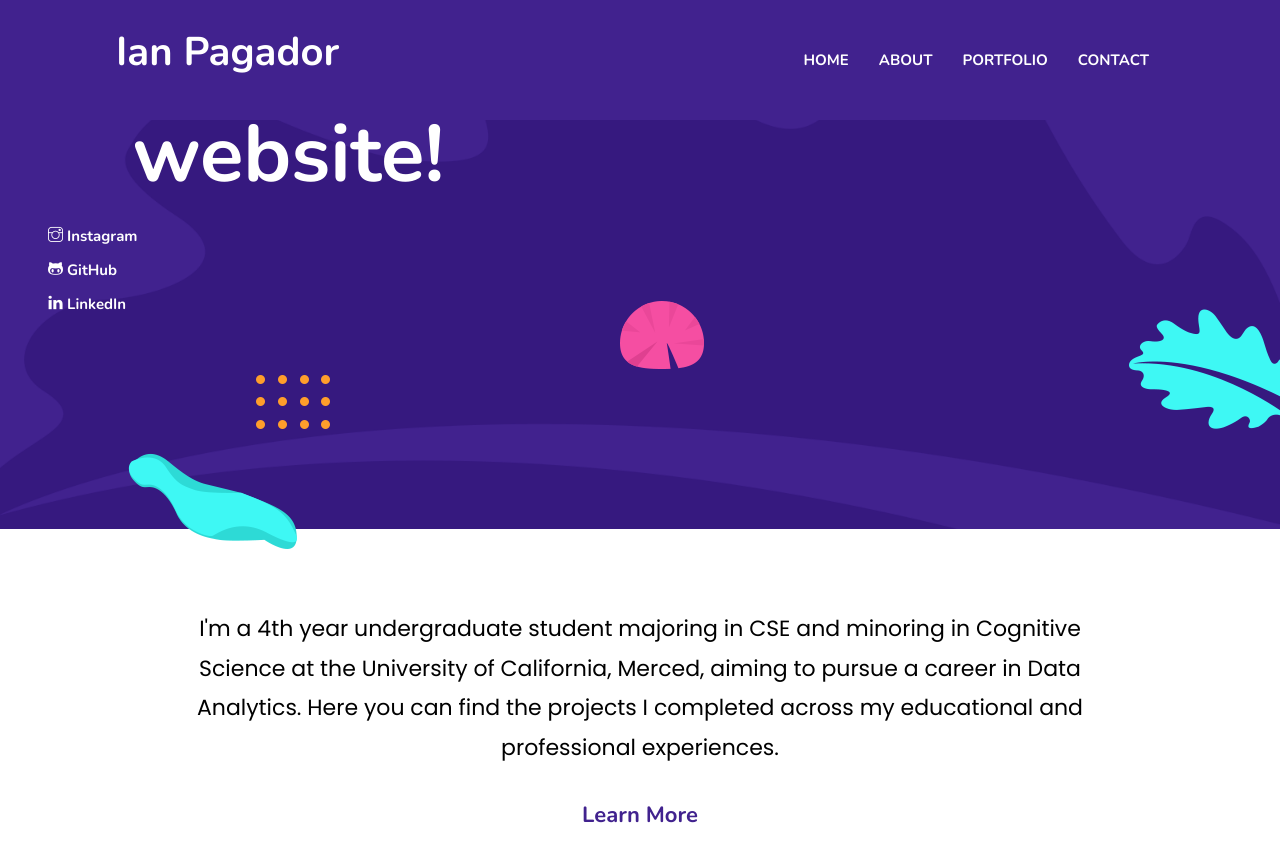
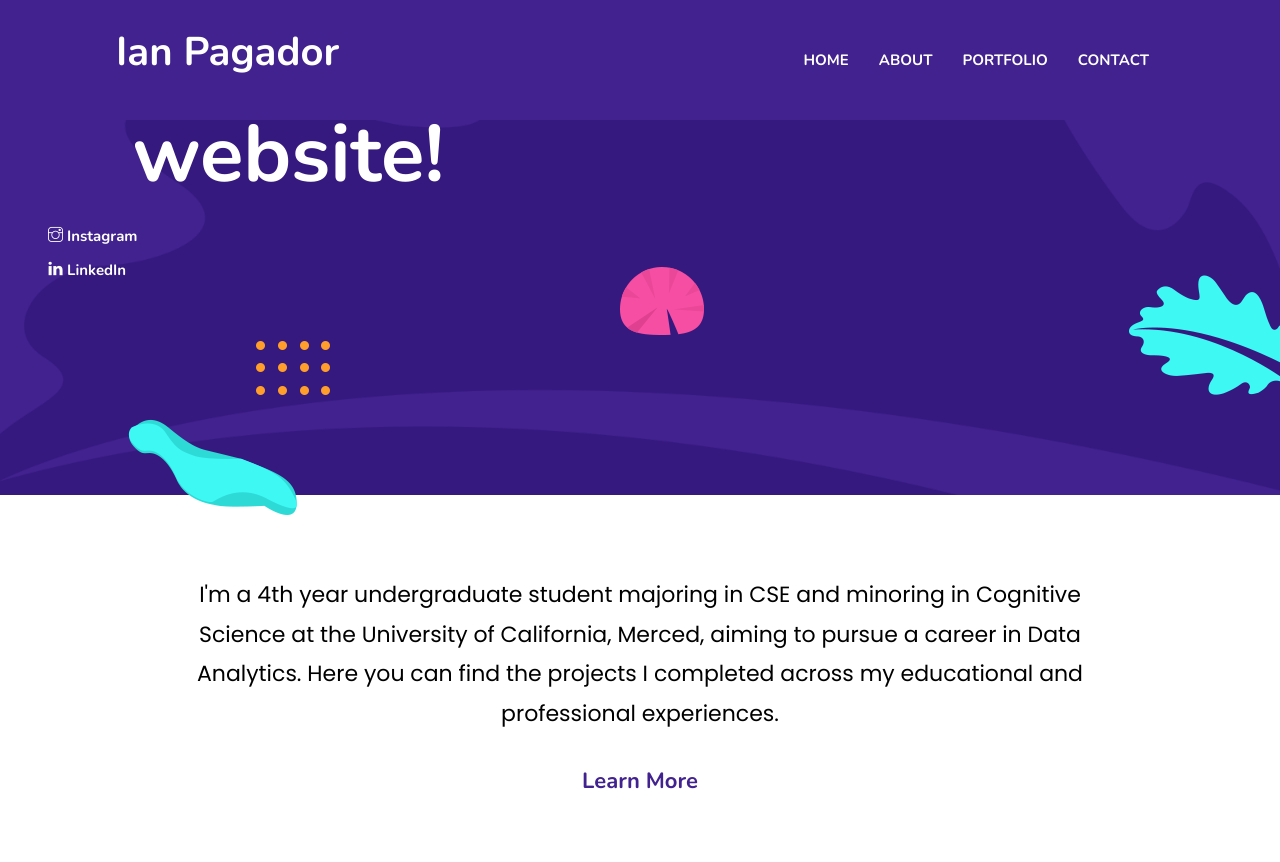
Before and after one commit to ianpagador/ianpagador.github.io, a Jekyll site: the page built from index.html, in a window 1280 px wide and 900 px high, scrolled down 385 px. Shown: the top 862 px of the window. Built offline with Jekyll 4.4.1, drawn with Linux system fonts in a browser that asks for light colours.

Commit message:
Customized social media section

```diff
--- a/_data/settings.yml
+++ b/_data/settings.yml
@@ -40,7 +40,6 @@ hero:
 
 social:
   - { name: "Instagram", icon: "ti-instagram", link: "https://www.instagram.com/ianmirandap/" }
-  - { name: "GitHub", icon: "ti-github", link: "https://github.com/ianpagador" }
   - { name: "LinkedIn", icon: "ti-linkedin", link: "https://www.linkedin.com/in/ian-venedict-pagador-965600227/" }
 
 #-------------------------------
```
